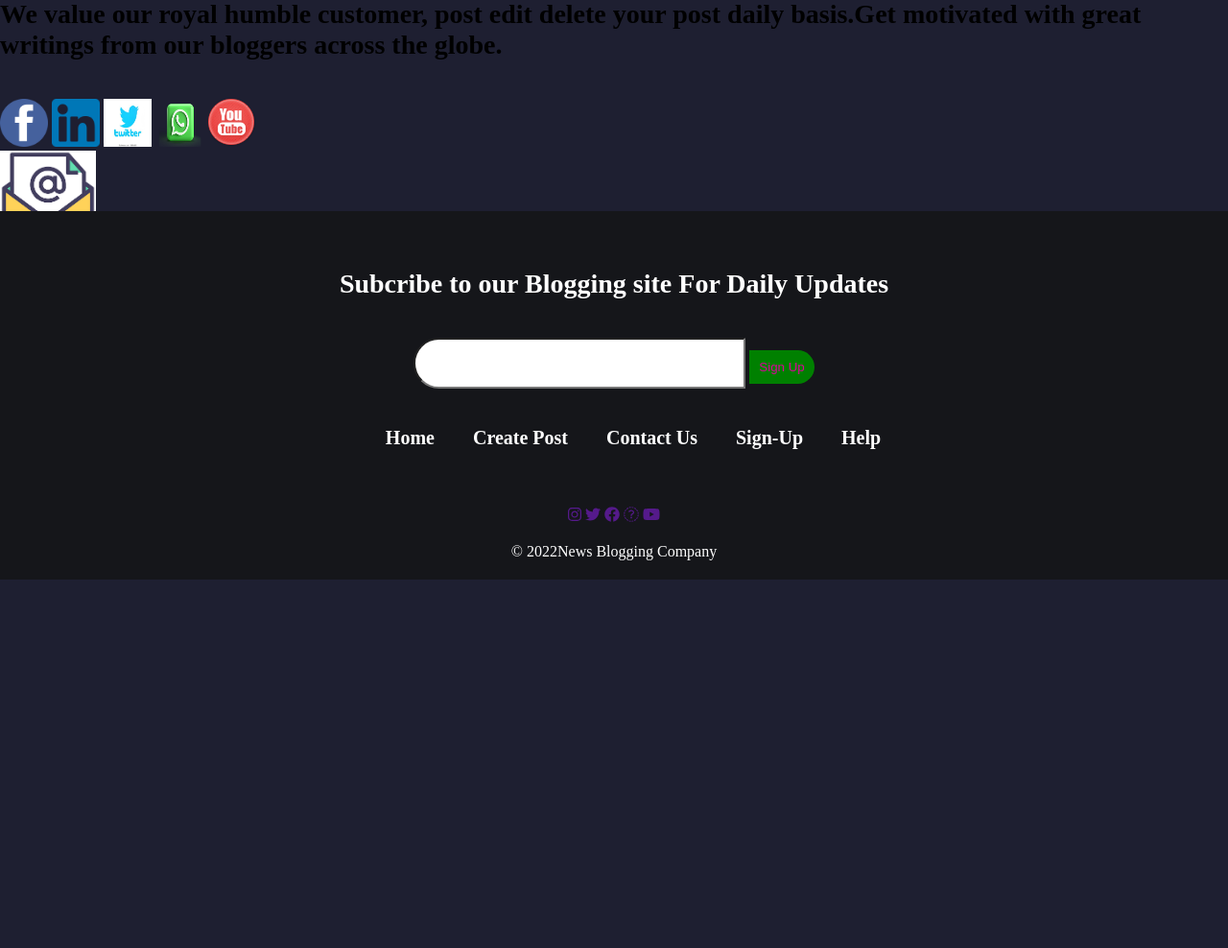
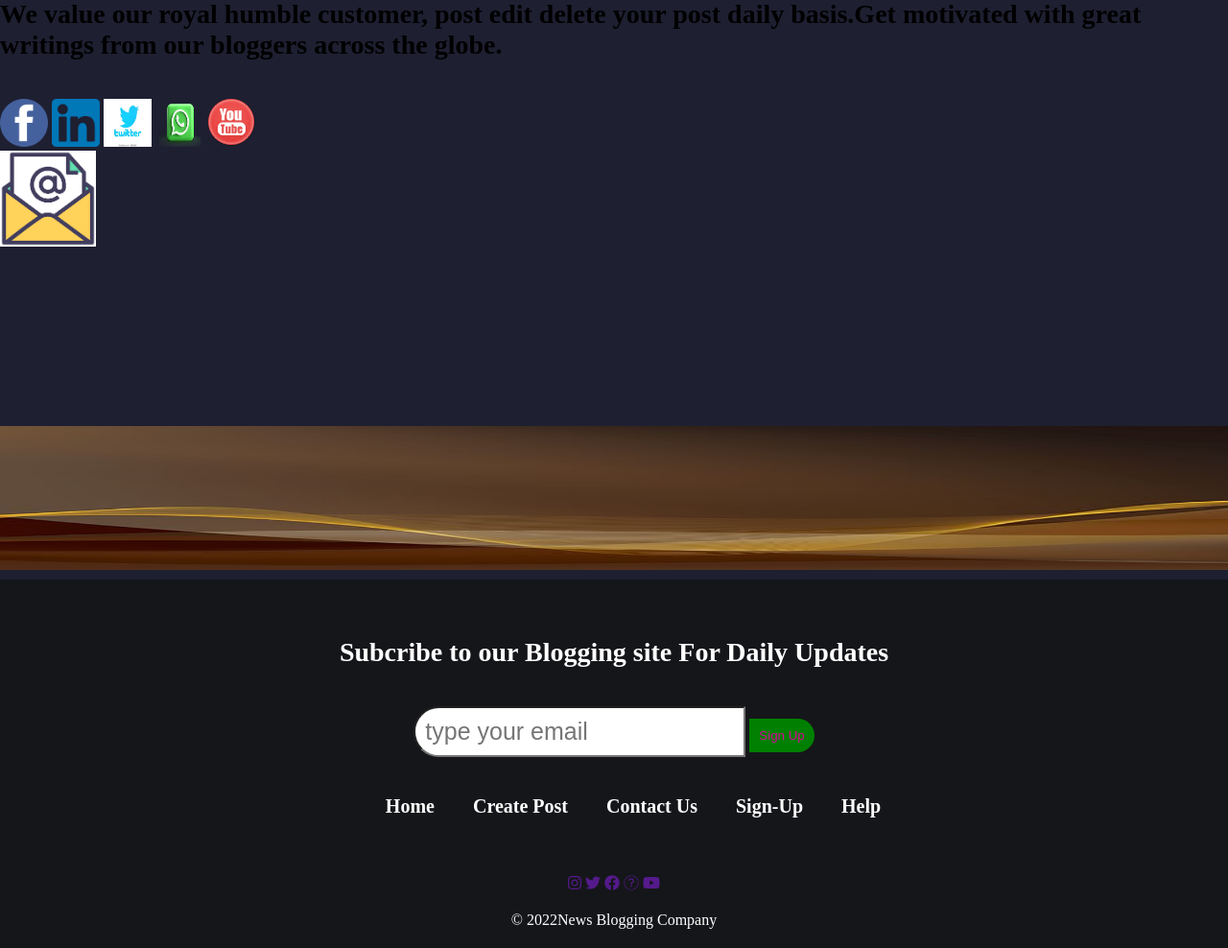
Before and after one commit to Kingsly62/Blogging-Flask, a Flask app: page / in a window 1280 px wide. Shown: the part 196-1184 px from the top of the page at 96% size. Before the commit the page ends 800 px from the top, so only its background shows below. Run offline with Flask 2, Linux system fonts and the light colour scheme; some libraries are stand-ins or nearby versions.

Commit message:
add placeholder in the input in the home.file

```diff
--- a/static/CSS/home.css
+++ b/static/CSS/home.css
@@ -55,7 +55,7 @@ nav ul li a{
 .footer{
     background-color: aqua;
     width: 100%;
-    position: absolute;
+
     bottom: 0;
     background-color: rgb(21,22,26);
     display: flex;
--- a/templates/home.html
+++ b/templates/home.html
@@ -54,8 +54,8 @@
     </div>
     <footer class="footer">
       <p class="text">Subcribe to our Blogging site For Daily Updates</p>
-      <form class="">
-         <input type="email" required>
+      <form>
+         <input type="email" placeholder="type your email" required>
          <input type="submit" value="Sign Up" required>
       </form>
       <ul class="list-footer">
```
